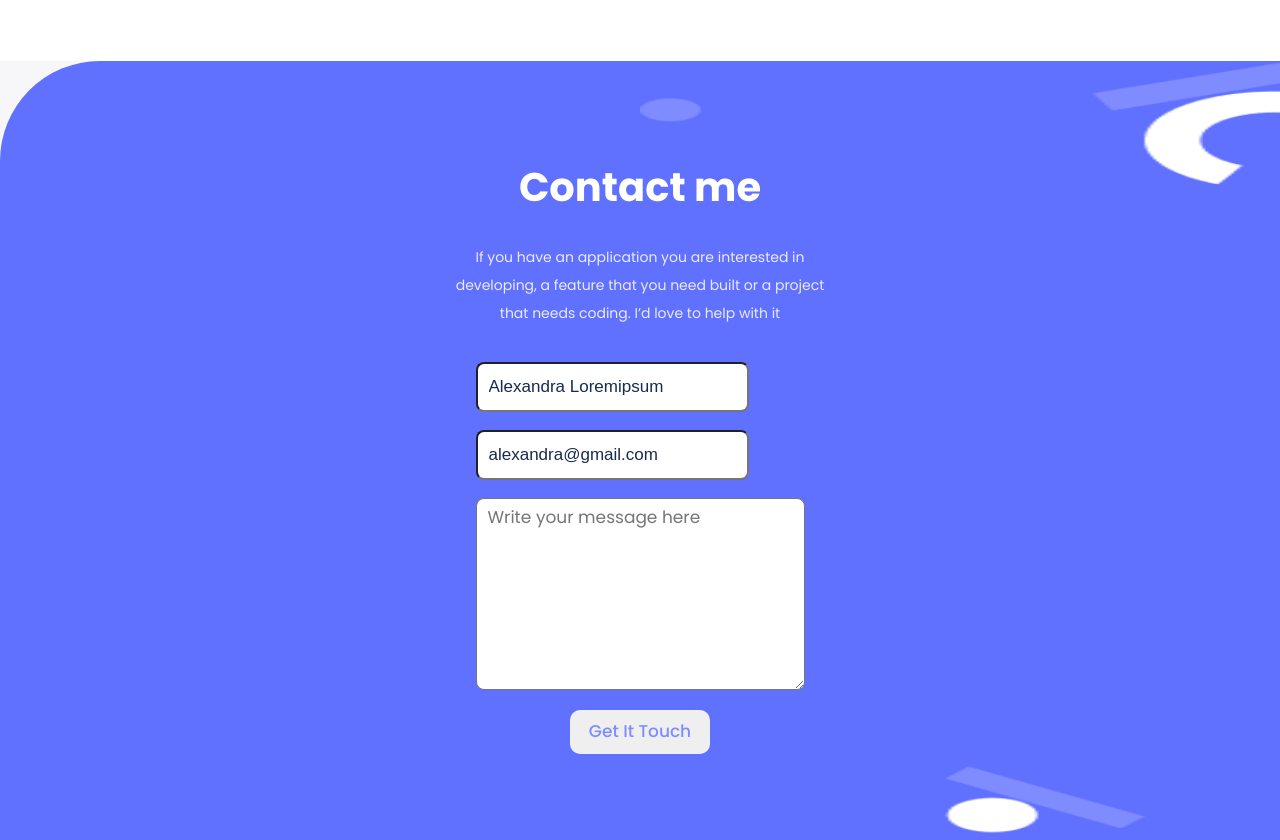
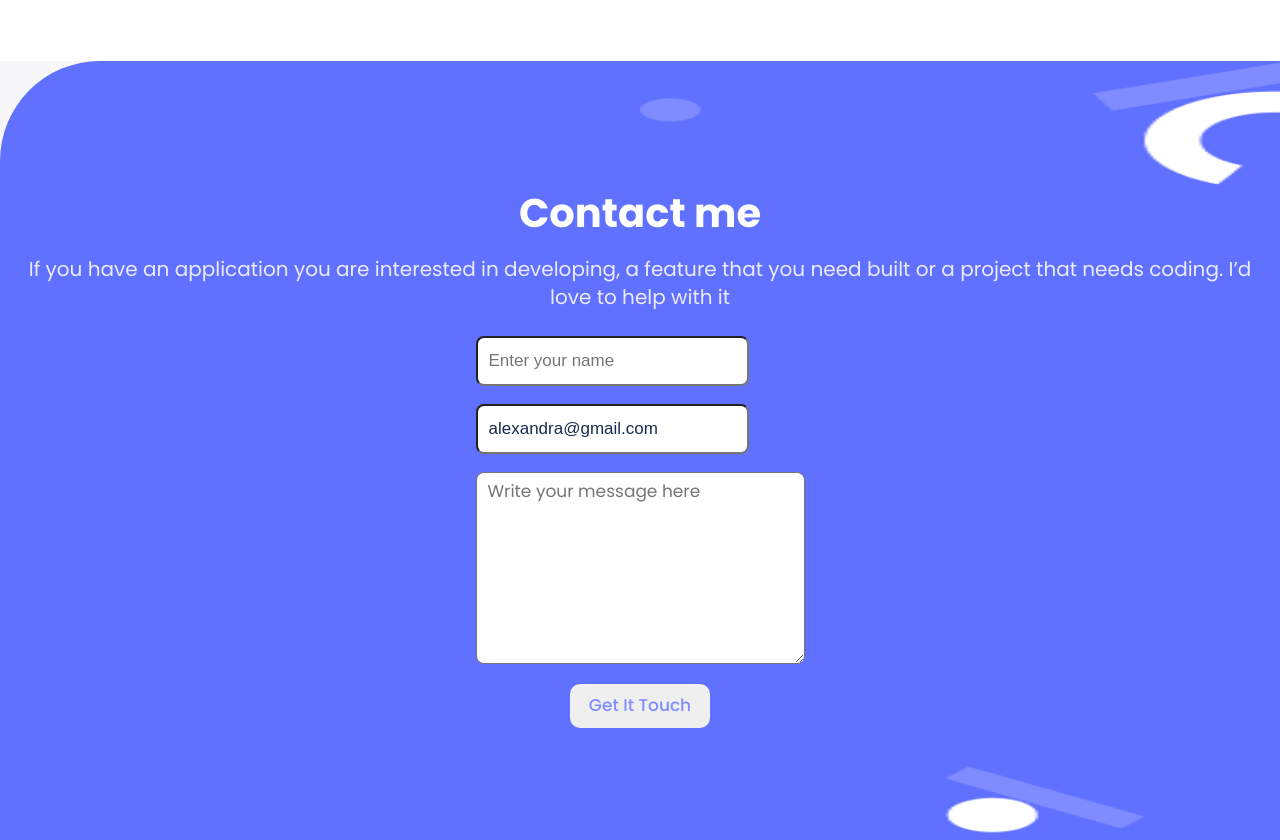
Before and after one commit to divinecharlotte/portifolio-setup, a website: page index.html in a window 1280 px wide. Shown: the part 4082-4922 px from the top of the page. Drawn offline with Linux system fonts and the light colour scheme.

Commit message:
I added contact part

```diff
--- a/index.html
+++ b/index.html
@@ -313,7 +313,6 @@
             />
           </li>
 
-
           <li class="arrow">
             <h3 class="lan">Skills</h3>
             <div>
@@ -331,28 +330,30 @@
         </ul>
       </div>
     </section>
-    <div class="foot">
+    <footer class="foot">
       <div class="foot-again">
         <h2 class="contact">Contact me</h2>
         <p>
-          If you have an application you are interested in <br />
-          developing, a feature that you need built or a project <br />
-          that needs coding. I’d love to help with it
+          If you have an application you are interested in developing, a feature
+          that you need built or a project that needs coding. I’d love to help
+          with it
         </p>
 
-        <form class="forma" action="/action_page.php">
+        <form class="forma" action="/action_page.php" method="post">
           <input
-            class="name1"
             type="text"
-            id="text"
+            placeholder="Enter your name"
             name="name"
-            value="Alexandra Loremipsum"
-          /><br />
+            maxlength="30"
+            required
+          />
+          <br />
           <input
             type="email"
             id="email"
             name="email"
             value="alexandra@gmail.com"
+            required
           /><br />
           <textarea
             rows="10"
@@ -364,6 +365,7 @@
           <input type="submit" value="Get It Touch" />
         </form>
       </div>
-    </div>
+    </footer>
+    <script src="script.js"></script>
   </body>
 </html>
--- a/style.css
+++ b/style.css
@@ -329,7 +329,8 @@
 
   .foot-again p {
     text-align: center;
-    font-size: 14px;
+    font-size: 20px;
+    margin: 0 24px 24px 24px;
     line-height: 28px;
     font-weight: 400;
     color: #ebebff;
```
